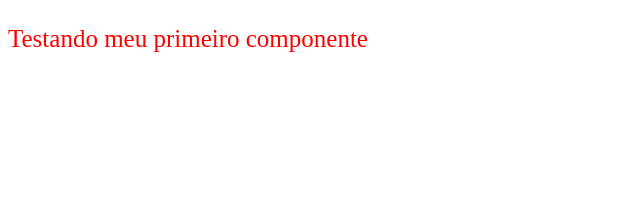
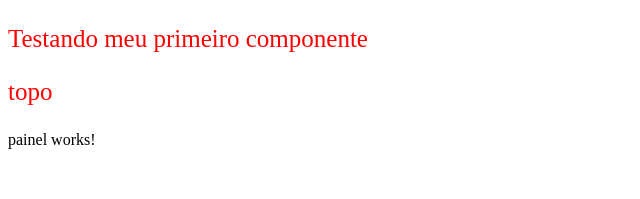
Before and after one commit to luiscarlos/AprendaIngles, an Angular app: page / in a window 1280 px wide. Shown: the top 199 px of the page, without its empty margins (0-640 px from the left). Built offline with nearby package versions, Linux system fonts and the light colour scheme.

Commit message:
Criando componente painel

```diff
--- a/src/app/app.component.html
+++ b/src/app/app.component.html
@@ -1,3 +1,5 @@
 <P>
   Testando meu primeiro componente
 </P>
+<app-topo></app-topo>
+<app-painel></app-painel>
--- a/src/app/app.module.ts
+++ b/src/app/app.module.ts
@@ -4,6 +4,7 @@ import { NgModule } from '@angular/core';
 import { AppRoutingModule } from './app-routing.module';
 import { AppComponent } from './app.component';
 import { TopoComponent } from './topo/topo.component';
+import { PainelComponent } from './painel/painel.component';
 
 
 
@@ -11,6 +12,7 @@ import { TopoComponent } from './topo/topo.component';
   declarations: [
     AppComponent,
     TopoComponent,
+    PainelComponent,
 
 
 
--- /dev/null
+++ b/src/app/painel/painel.component.html
@@ -0,0 +1 @@
+<p>painel works!</p>
--- /dev/null
+++ b/src/app/painel/painel.component.ts
@@ -0,0 +1,15 @@
+import { Component, OnInit } from '@angular/core';
+
+@Component({
+  selector: 'app-painel',
+  templateUrl: './painel.component.html',
+  styleUrls: ['./painel.component.css']
+})
+export class PainelComponent implements OnInit {
+
+  constructor() { }
+
+  ngOnInit(): void {
+  }
+
+}
```
Also changed, not shown: src/app/painel/painel.component.css (added).
